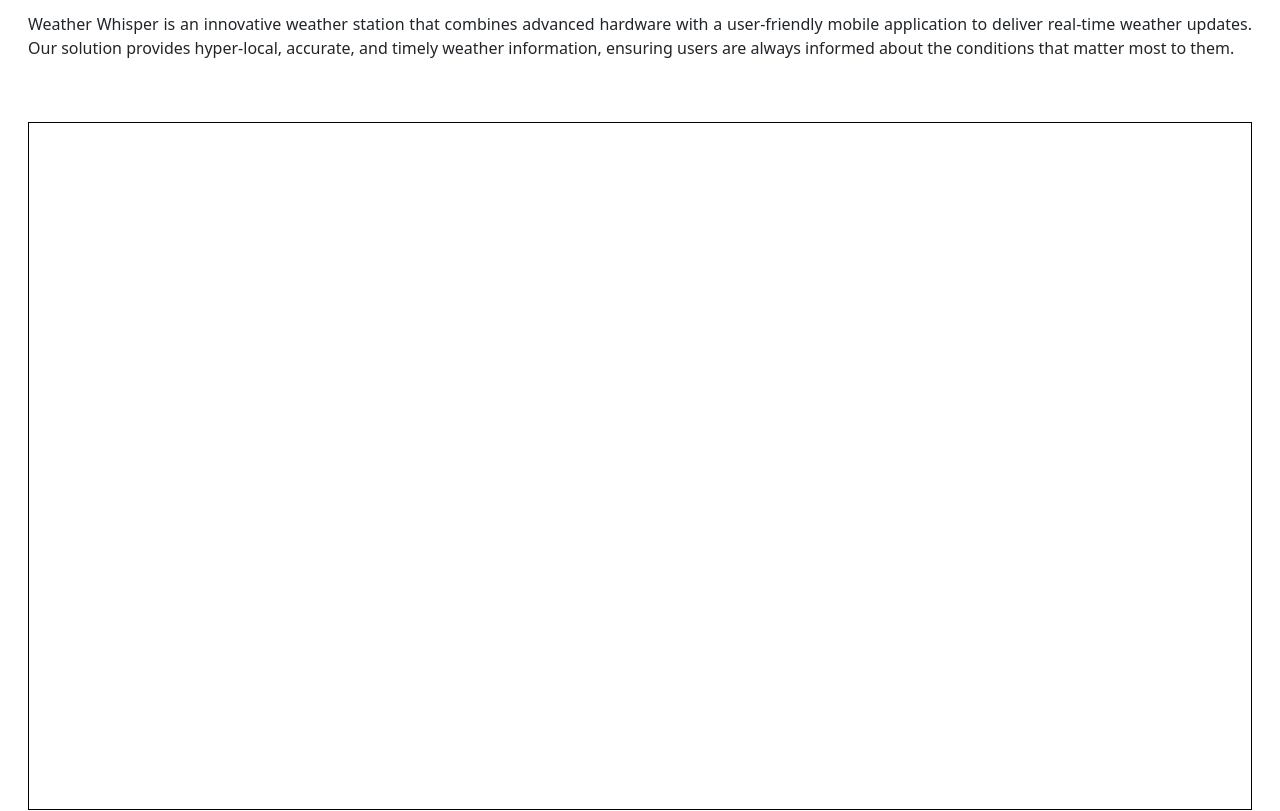
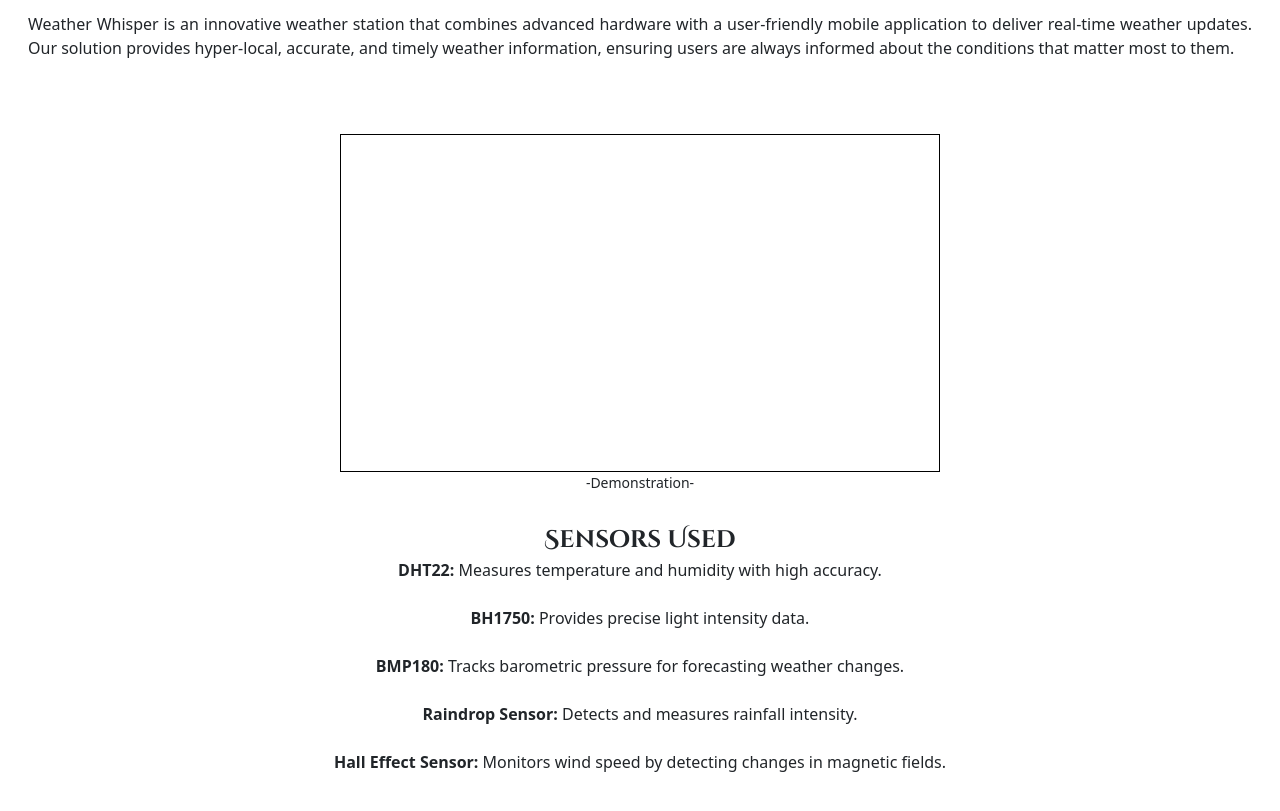
Before and after one commit to ChamodiWelmilla/ChamodiWelmilla.github.io, a React (Create React App) app: page /weatherwhisper in a window 1280 px wide. Shown: the part 1540-2351 px from the top of the page. Built offline with nearby package versions, Linux system fonts and the light colour scheme.

Commit message:
fix: Yotube view

```diff
--- a/package.json
+++ b/package.json
@@ -52,6 +52,7 @@
   "devDependencies": {
     "@babel/helper-create-class-features-plugin": "^7.25.4",
     "autoprefixer": "^10.4.20",
+    "gh-pages": "^6.1.1",
     "postcss": "^8.4.41",
     "tailwindcss": "^3.4.10"
   }
--- a/src/components/WeatherWhisper.jsx
+++ b/src/components/WeatherWhisper.jsx
@@ -57,7 +57,6 @@
               poor planning, safety risks, and inefficiencies in various
               sectors.
             </Card.Text>
-
             <Card.Text style={{ marginTop: "5%" }}>
               <span
                 style={{
@@ -127,7 +126,6 @@
                 </Row>
               </Card.Text>
             </Card.Text>
-
             <Card.Text
               style={{
                 marginTop: "7%",
@@ -155,6 +153,20 @@
             </Card.Text>
 
             <div
+              className="d-flex justify-content-center align-items-center"
+              style={{
+                objectFit: "contain",
+                display: "flex",
+                flexDirection: "column",
+                width: "100%",
+                maxWidth: "600px",
+                height: "400px",
+                justifyContent: "center",
+                alignItems: "center",
+                overflow: "hidden",
+              }}
+            >
+              <div
                 style={{
                   position: "relative",
                   width: "100%",
@@ -175,6 +187,7 @@
                 />
               </div>
               <p style={{ fontSize: "14px" }}>-Demonstration-</p>
+            </div>
 
             <Card.Text style={{ marginBottom: "5%" }}>
               <span
```
Also changed, not shown: 1 other file (tests, documents, lock files or other folders). Lines whose indentation alone changed are shown as unchanged.
